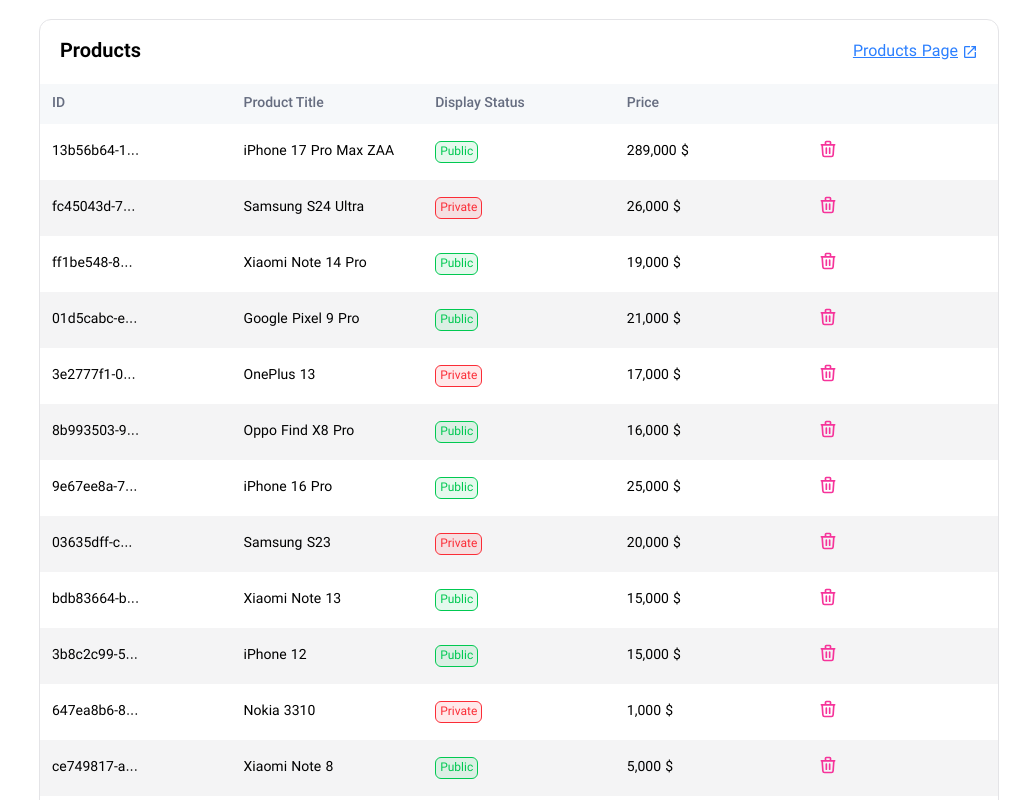
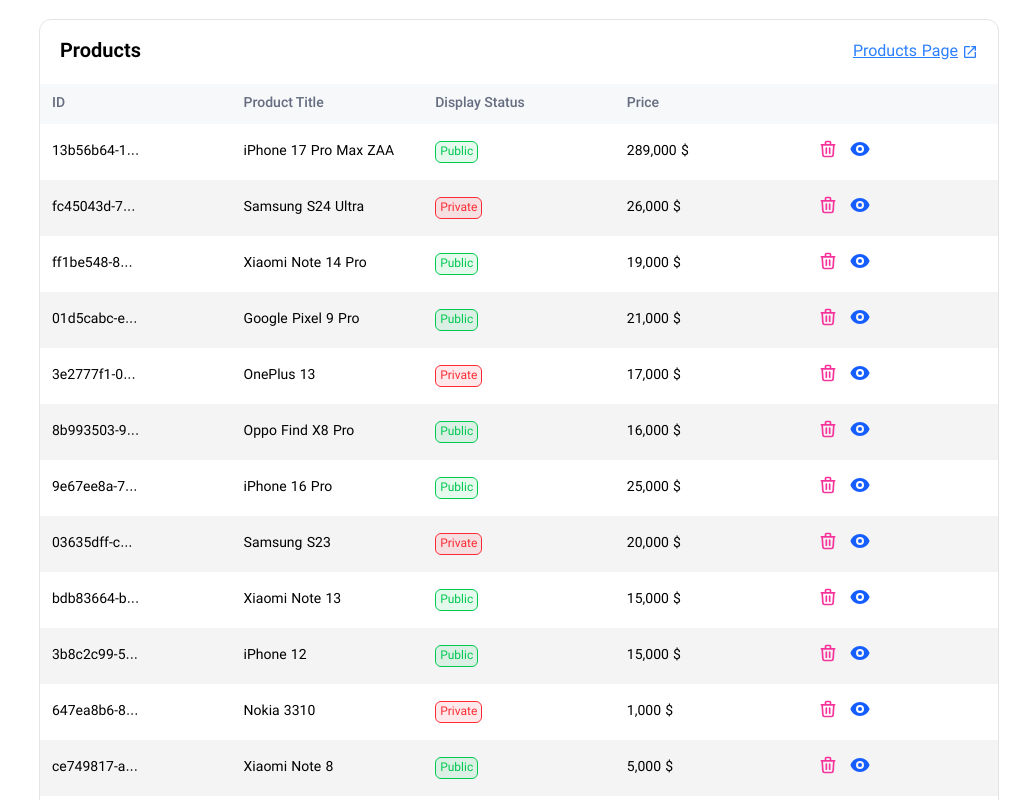
Before and after one commit to Reza-Bamoniri/Admin-Dashboard, a React (Vite) app: page / in a window 1280 px wide. Shown: the part 960-1760 px from the top of the page, without its empty margins (257-1280 px from the left). Built offline with nearby package versions, Linux system fonts and the light colour scheme.

Commit message:
feat: add Publication Status icon and add styles

```diff
--- /dev/null
+++ b/src/components/LastProductTable/ChangePublication.jsx
@@ -0,0 +1,25 @@
+import React from 'react'
+import { HiEye } from 'react-icons/hi';
+import Modal from '../common/Modal';
+
+const ChangePublication = () => {
+
+
+
+    const Trigger = () => (
+        <button className="cursor-pointer text-xl text-blue-600">
+          <HiEye className="text-xl" />
+        </button>
+      );
+
+
+
+
+
+  return (
+
+          <Modal title="Publication Status" Trigger={<Trigger/>} ></Modal>
+  )
+}
+
+export default ChangePublication
--- a/src/components/LastProductTable/LastProductTable.jsx
+++ b/src/components/LastProductTable/LastProductTable.jsx
@@ -9,6 +9,7 @@
 import TableRow from '../common/Table/elements/TableRow';
 import TableCell from '../common/Table/elements/TableCell';
 import RemoveProductIcon from './RemoveProductIcon';
+import ChangePublication from './ChangePublication';
 
 const LastProductTable = () => {
   const Buttons = () => {
@@ -50,7 +51,11 @@
                                  </TableCell>
                                  <TableCell>{product.price.toLocaleString()} $</TableCell>
                                  <TableCell>
+                                  <div className='flex items-center gap-3'>
                                      <RemoveProductIcon/>
+                                     <ChangePublication/>
+
+                                  </div>
                                  </TableCell>
                             </TableRow>
                     })
```
